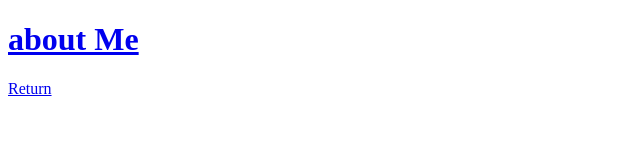
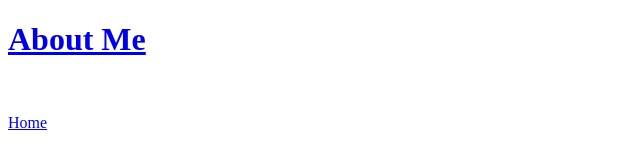
Before and after one commit to Cspanton01/Lesson3, a plain HTML site: page aboutMe.html in a window 1280 px wide. Shown: the whole page, without its empty margins (0-640 px from the left). Drawn offline with Linux system fonts and the light colour scheme.

Commit message:
updated the html files

```diff
--- a/AboutMe/aboutMe.html
+++ b/aboutMe.html
@@ -6,8 +6,9 @@
     <title>aboutMe</title>
 </head>
 <body>
-    <h1><a href="#about Me">about Me</a></h1>
-    <p><a href="file:///C:/Users/CodyS/OneDrive/Desktop/Lab_AssignmentsCh3andCh4/Index.html">Return</a></p>
+    <h1><a href="#About Me">About Me</a></h1><br />
+    <p><a href="Index.html">Home</a></p><br />
+
 
 </body>
 </html>
```
Also changed, not shown: Index.html (+1 -1 lines).
